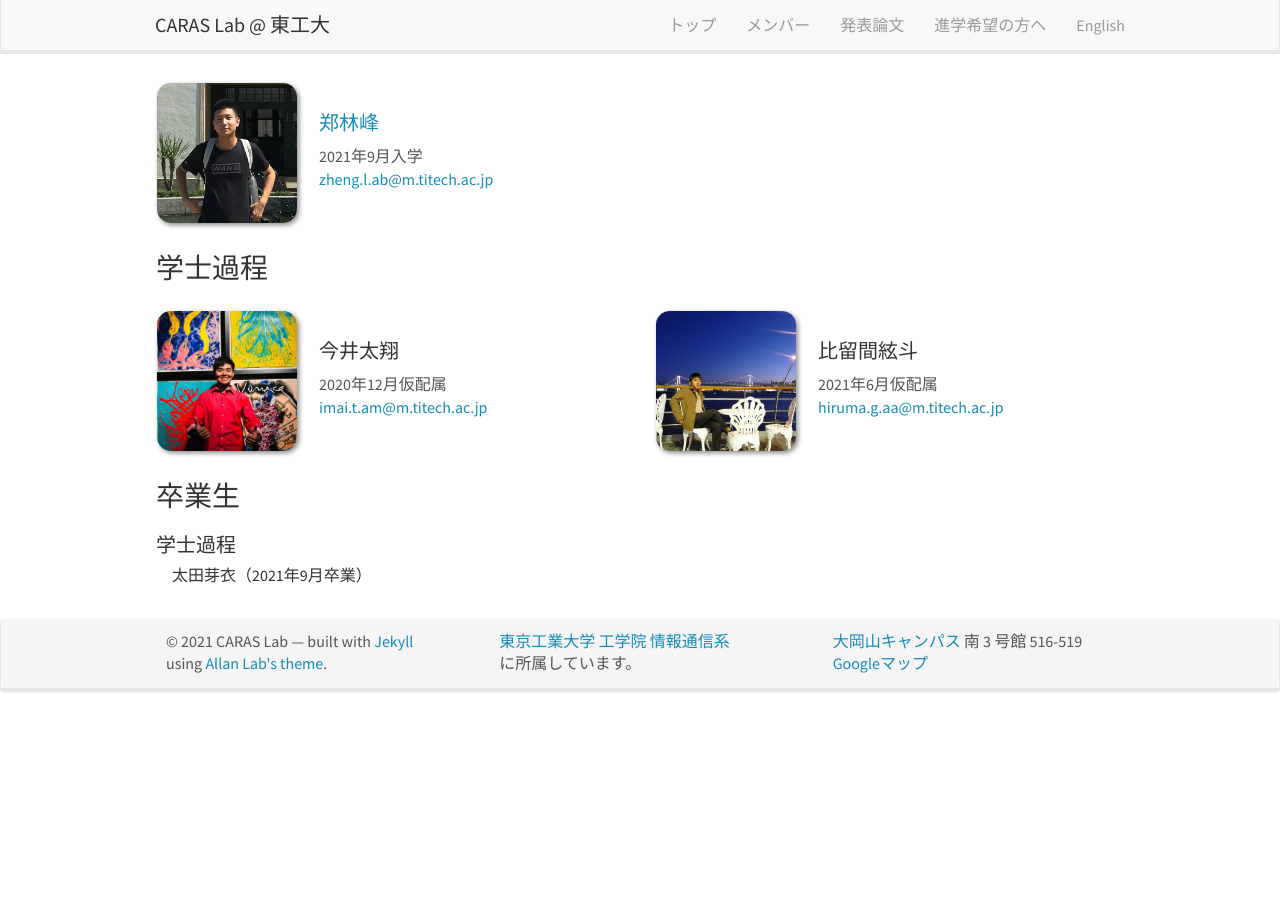
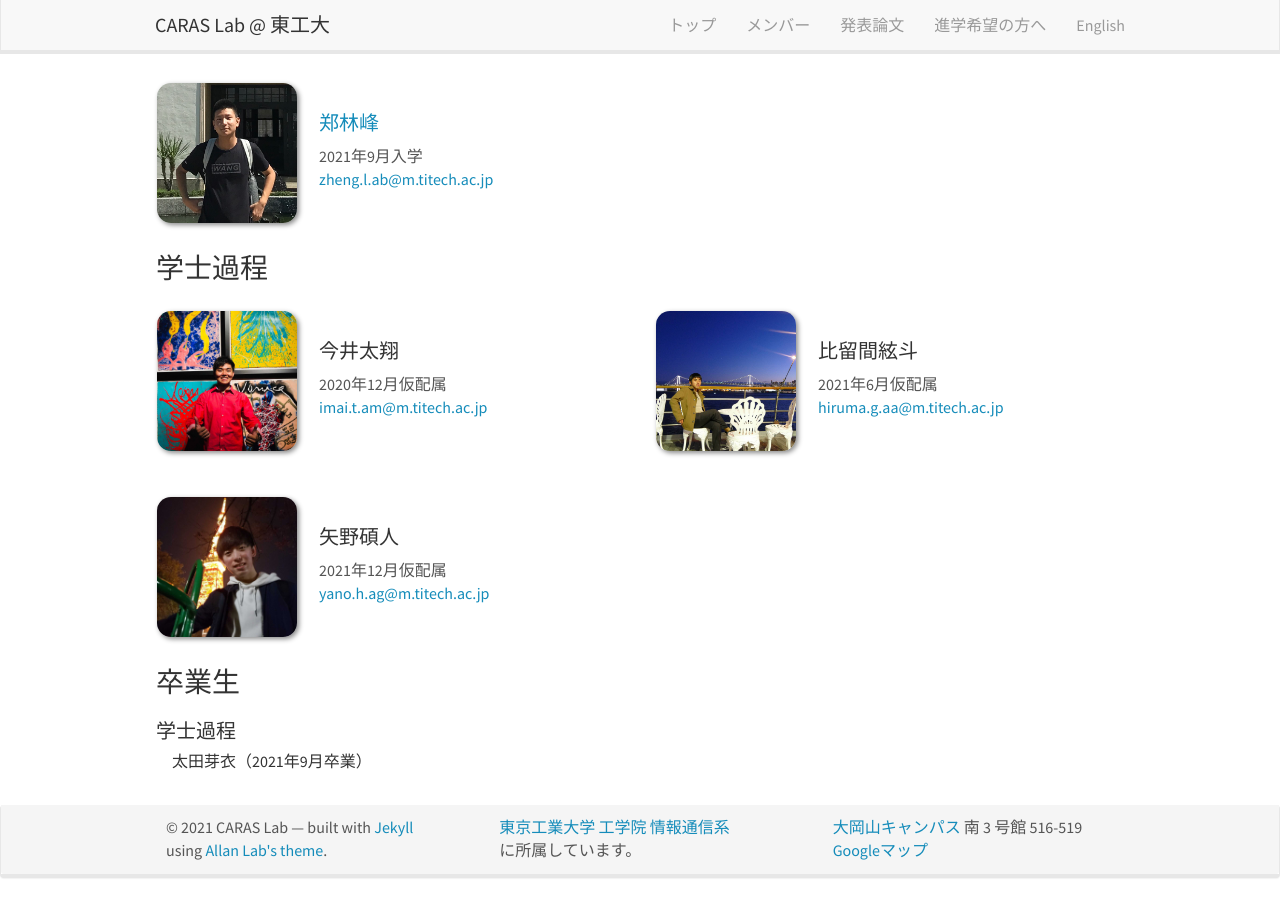
Before and after one commit to titech-caras/titech-caras.github.io, a Jekyll site: the page built from _pages/people.md, in a window 1280 px wide and 900 px high, scrolled down 1250 px. Built offline with Jekyll 4.4.1, drawn with Linux system fonts in a browser that asks for light colours; nearby versions of some CDN libraries; before the commit the page ends 1964 px from its top, so only the background shows below that.

Commit message:
Add Hiroto

```diff
--- a/_data/news-en.yml
+++ b/_data/news-en.yml
@@ -1,3 +1,5 @@
+- date: <b>Dec 2021</b>
+  headline: Hiroto joined our group!
 - date: <b>Sep 2021</b>
   headline: Zhongfa, Fakhri, Jun, Yixin, Huanchao, Rui and Linfeng joined our group!
 - date: <b>Jun 2021</b>
--- a/_data/news.yml
+++ b/_data/news.yml
@@ -1,3 +1,5 @@
+- date: <b>2021 年 12 月</b>
+  headline: 矢野碩人さんがグループに加わりました！
 - date: <b>2021 年 9 月</b>
   headline: 王仲发さん、Fakhri Hidayat さん、刘骏さん、裴弈心さん、沈涣超さん、汪锐さん、郑林峰さんがグループに加わりました！
 - date: <b>2021 年 9 月</b>
--- a/_data/students-undergrad-en.yml
+++ b/_data/students-undergrad-en.yml
@@ -9,3 +9,9 @@
   info: Undergraduate student (joined Jun 2021)
   email: hiruma.g.aa@m.titech.ac.jp
   website:
+
+- name: Hiroto Yano
+  photo: hiroto-yano.jpg
+  info: Undergraduate student (joined Dec 2021)
+  email: yano.h.ag@m.titech.ac.jp
+  website:
--- a/_data/students-undergrad.yml
+++ b/_data/students-undergrad.yml
@@ -9,3 +9,9 @@
   info: 2021年6月仮配属
   email: hiruma.g.aa@m.titech.ac.jp
   website:
+
+- name: 矢野碩人
+  photo: hiroto-yano.jpg
+  info: 2021年12月仮配属
+  email: yano.h.ag@m.titech.ac.jp
+  website:
```
Also changed, not shown: files/images/people/hiroto-yano.jpg (added).
